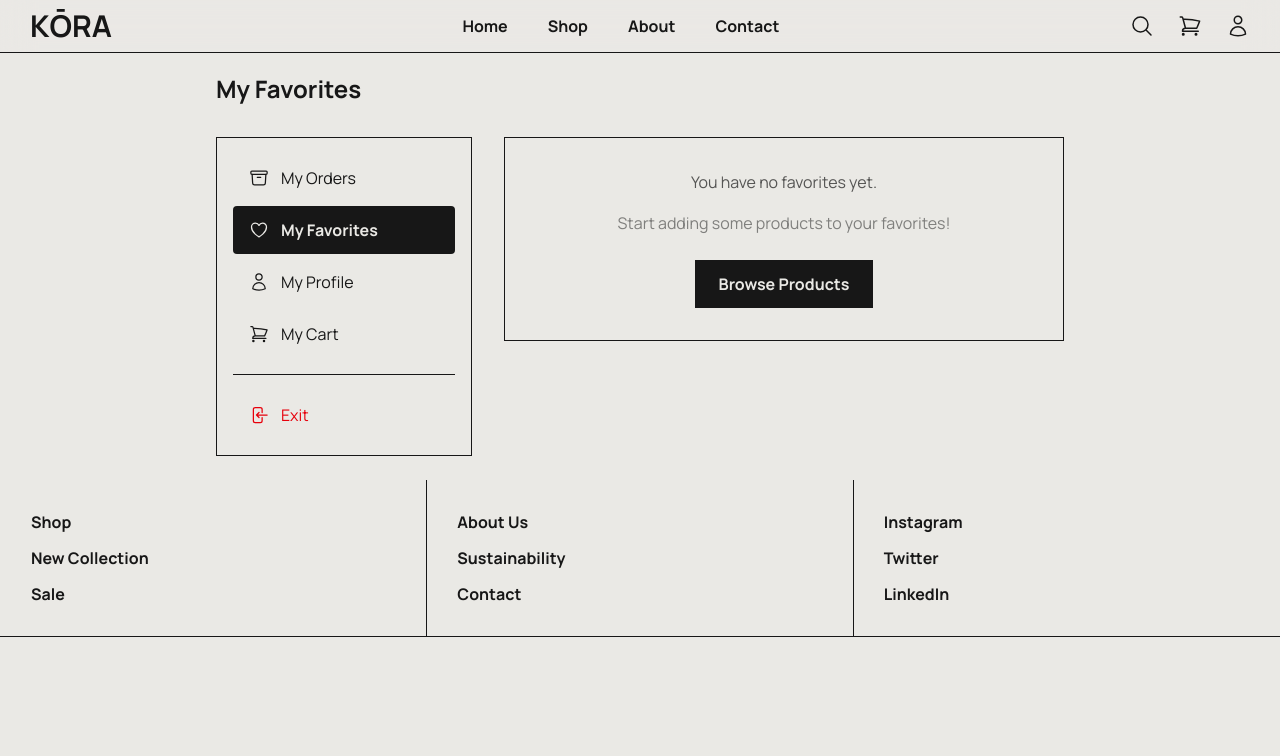
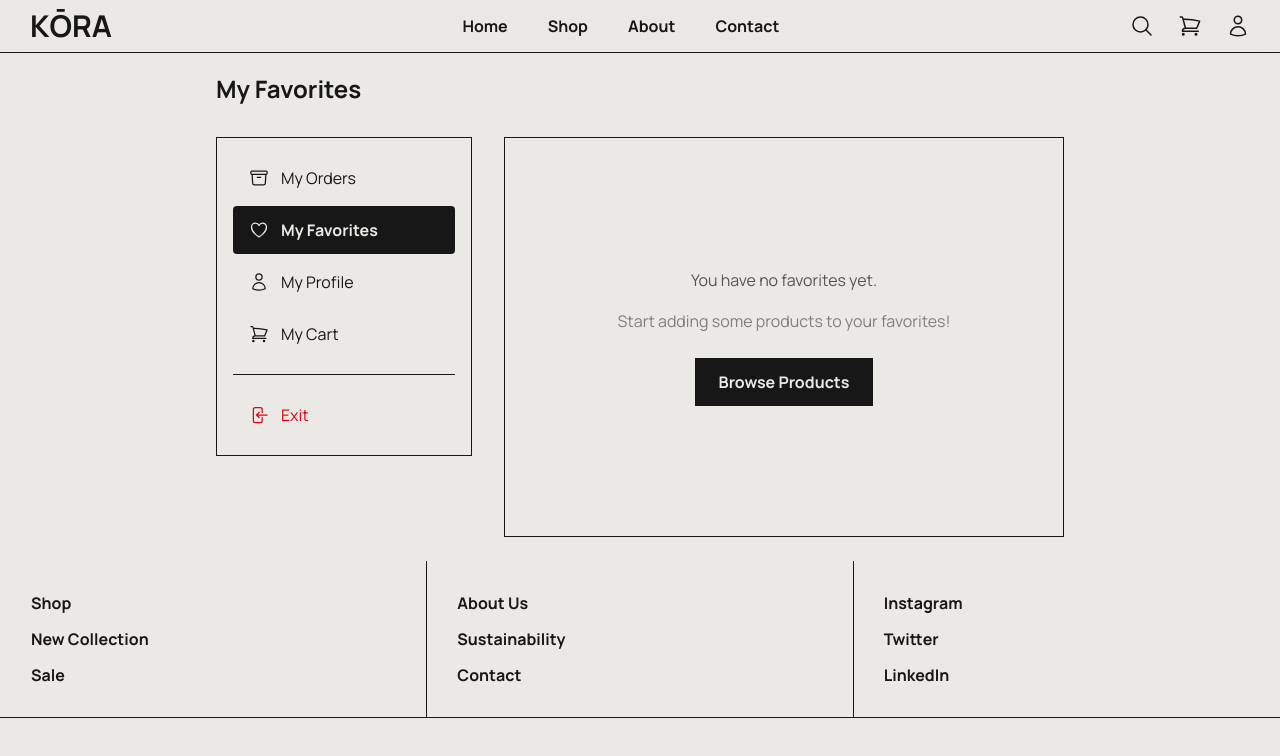
Before and after one commit to lucasfrezzini/apx-n3-19-01-ecommerce-frontend, a Next.js app: page /favorites in a window 1280 px wide. Shown: the top 756 px of the page. Built offline with nearby package versions, Linux system fonts and the light colour scheme.

Commit message:
fix: add min-height to empty state divs to push footer down

```diff
--- a/app/favorites/page.tsx
+++ b/app/favorites/page.tsx
@@ -91,7 +91,7 @@ export default function FavoritesPage() {
 
         <main className="flex-1">
           {products.length === 0 ? (
-            <div className="border border-primary p-8 text-center">
+            <div className="border border-primary p-8 text-center min-h-[50vh] flex flex-col items-center justify-center">
               <p className="opacity-70 mb-4">You have no favorites yet.</p>
               <p className="text-sm opacity-50 mb-6">
                 Start adding some products to your favorites!
--- a/app/search/SearchResults.tsx
+++ b/app/search/SearchResults.tsx
@@ -141,7 +141,7 @@ export default function SearchResults() {
       </div>
 
       {products.length === 0 ? (
-        <div className="border border-primary p-8 text-center">
+        <div className="border border-primary p-8 text-center min-h-[50vh] flex flex-col items-center justify-center">
           <p className="opacity-70 mb-4">No products found for "{q}"</p>
           <p className="text-sm opacity-50">Try a different search term</p>
         </div>
--- a/app/store/[category]/page.tsx
+++ b/app/store/[category]/page.tsx
@@ -19,7 +19,7 @@ export default function CategoryPage() {
 
   if (!products || products.length === 0) {
     return (
-      <div className="border border-primary p-8 text-center">
+      <div className="border border-primary p-8 text-center min-h-[50vh] flex items-center justify-center">
         <p className="opacity-70">No products found in this category.</p>
       </div>
     );
```
